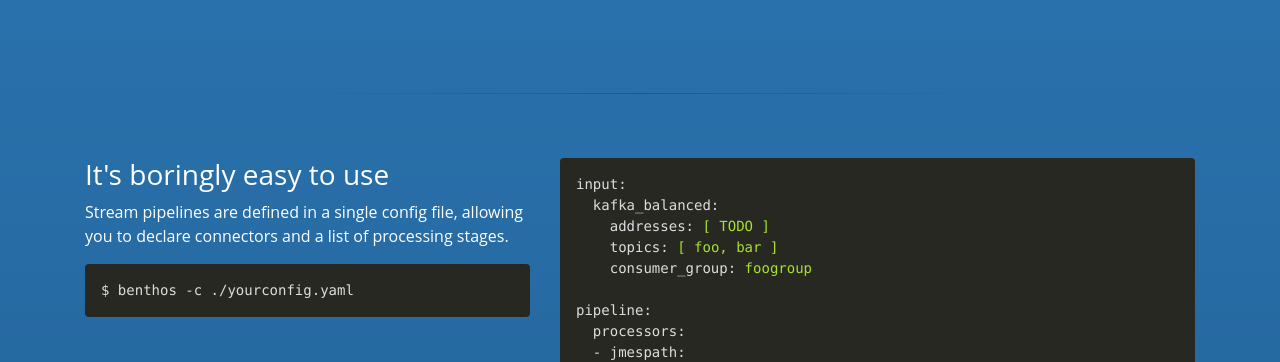
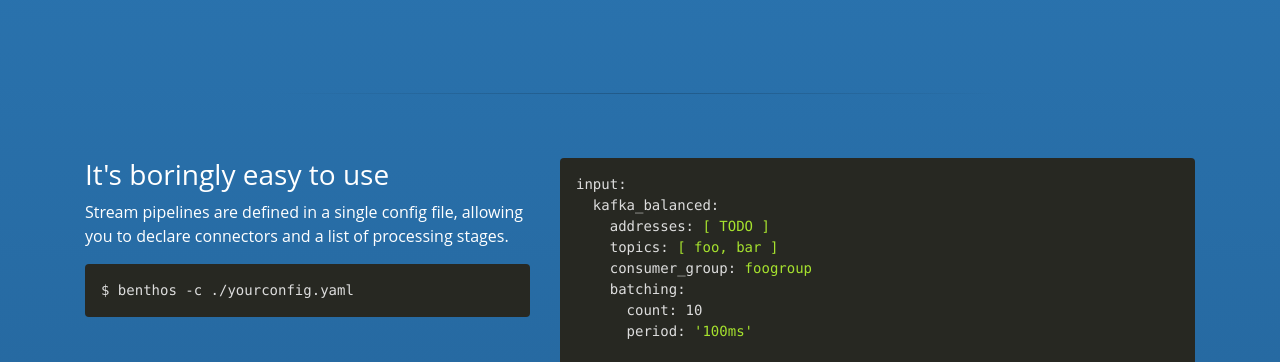
Before and after one commit to benthosdev/benthosdev.github.io, a website: page index.html in a window 1280 px wide. Shown: the part 437-799 px from the top of the page. Drawn offline with Linux system fonts and the light colour scheme.

Commit message:
Update kafka_balanced example

```diff
--- a/index.html
+++ b/index.html
@@ -106,8 +106,12 @@
     addresses: [ TODO ]
     topics: [ foo, bar ]
     consumer_group: foogroup
+    batching:
+      count: 10
+      period: '100ms'
 
 pipeline:
+  threads: 4
   processors:
   - jmespath:
       query: '{ message: @, meta: { link_count: length(links) } }'
```
